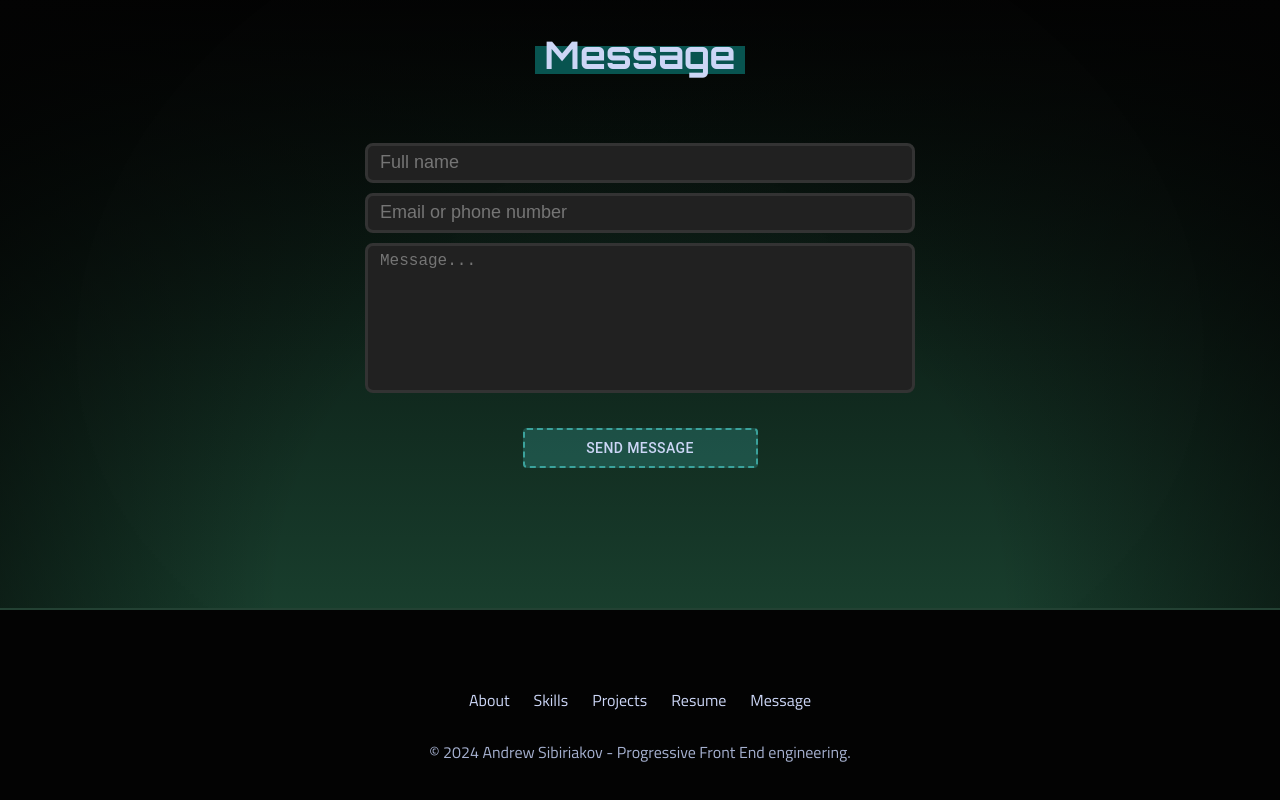
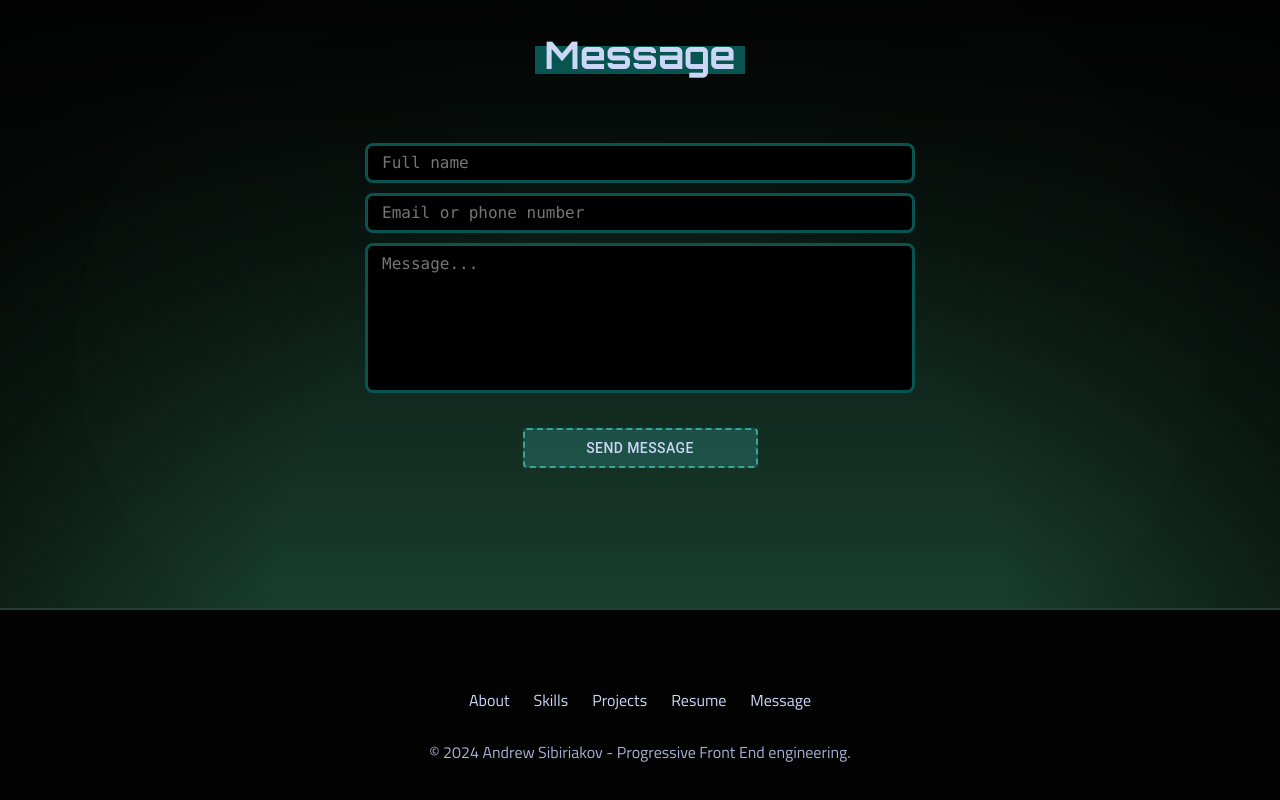
Before and after one commit to sibiryakov090591/portfolio_src, a React (Create React App) app: page / in a window 1280 px wide. Shown: the part 4313-5113 px from the top of the page. Built offline with nearby package versions, Linux system fonts and the light colour scheme; no server answers.

Commit message:
fixed styles

```diff
--- a/src/blocks/contacts/styles.ts
+++ b/src/blocks/contacts/styles.ts
@@ -31,29 +31,31 @@ export const useStyles = makeStyles((theme: AppTheme) => ({
   },
   input: {
     zIndex: 1,
-    padding: "6px 12px",
+    padding: "8px 14px",
     width: "100%",
     height: 40,
-    fontSize: 18,
+    fontSize: 16,
     marginBottom: 10,
     outline: "none",
-    border: `3px solid ${theme.palette.skill.border}`,
+    border: `3px solid ${theme.palette.background.green}`,
     borderRadius: 8,
-    backgroundColor: theme.palette.skill.background,
-    color: "#ffffff",
+    backgroundColor: "#000000",
+    color: "#d0d0d0",
+    fontFamily: "Consolas",
   },
   textarea: {
+    fontFamily: "Consolas",
     width: "100%",
     height: 150,
     resize: "none",
-    padding: "6px 12px",
+    padding: "8px 14px",
     outline: "none",
     fontSize: 16,
     zIndex: 1,
-    border: `3px solid ${theme.palette.skill.border}`,
+    border: `3px solid ${theme.palette.background.green}`,
     borderRadius: 8,
-    backgroundColor: theme.palette.skill.background,
-    color: "#ffffff",
+    backgroundColor: "#000000",
+    color: "#d0d0d0",
   },
   button: {
     margin: "35px auto 0 !important",
```
